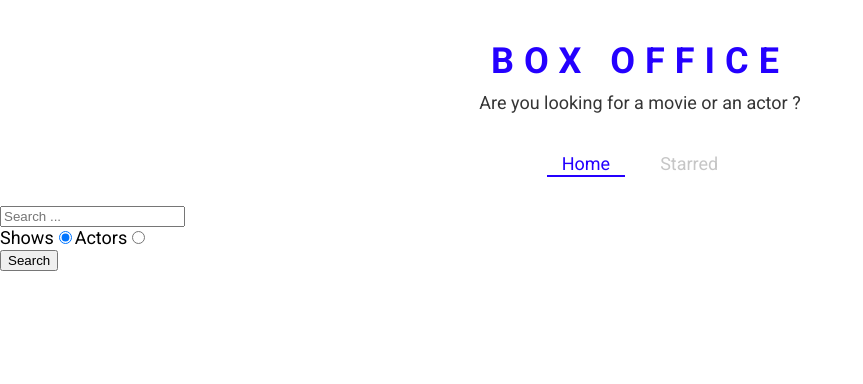
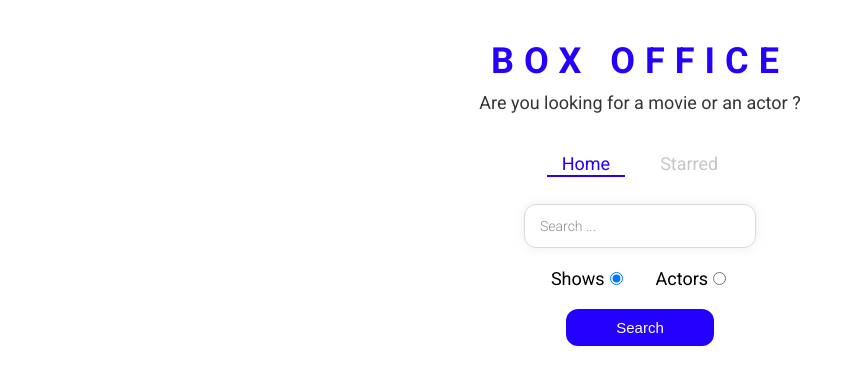
Before and after one commit to Mohamed-tahiri/Box-Office-React, a React (Create React App) app: page / in a window 1280 px wide. Shown: the top 384 px of the page, without its empty margins (0-863 px from the left). Built offline with nearby package versions, Linux system fonts and the light colour scheme.

Commit message:
styled the entire app

```diff
--- /dev/null
+++ b/src/components/CustomRdio.js
@@ -0,0 +1,11 @@
+import React from 'react'
+
+function CustomRdio ({ label, ...restProps }){
+    return (
+        <label htmlFor={restProps.id}>
+            {label}
+            <input {...restProps} type="radio" />
+        </label>
+    );
+}
+export default CustomRdio
--- a/src/pages/Home.js
+++ b/src/pages/Home.js
@@ -4,6 +4,8 @@
 import ShowGrid from '../components/show/ShowGrid';
 import ActorGrid from '../components/actor/ActorGrid';
 import { useLastQuery } from '../misc/custom-hooks';
+import { RadioInputsWrapper, SearchInput , SearchButtonWrapper } from './Home.styled';
+import CustomRdio from '../components/CustomRdio';
 
 function Home(){
     const [ input   , setInput   ] = useLastQuery();
@@ -58,7 +60,7 @@
 
     return (
         <MainPageLayout>
-            <input
+            <SearchInput
                 type="text"
                 placeholder="Search ..."
                 onChange={onInputChange}
@@ -66,38 +68,38 @@
                 value={input}
             />
 
+            <RadioInputsWrapper>
+
                 <div>
-
-                <label htmlFor="shows-search">
-                    Shows
-                    <input
+                    <CustomRdio
+                        label="Shows"
                         id="shows-search"
-                        type="radio"
                         value="shows"
                         checked={isShowsSearch}
                         onChange={onRadioChange}
                     />
-                </label>
 
-                <label htmlFor="actors-search">
-                    Actors
-                    <input
+                </div>
+                <div>
+                    <CustomRdio
+                            label="Actors"
                             id="actors-search"
-                        type="radio"
                             value="people"
                             checked={!isShowsSearch}
                             onChange={onRadioChange}
                     />
-                </label>
+                </div>
+            </RadioInputsWrapper>
 
-            </div>
-
+            <SearchButtonWrapper>
                 <button
                     type="button"
                     onClick={onSearch}
                 >
                     Search
                 </button>
+            </SearchButtonWrapper>
+
             {renderResults()}
         </MainPageLayout>
     )
--- /dev/null
+++ b/src/pages/Home.styled.js
@@ -0,0 +1,49 @@
+import styled from "styled-components";
+
+export const SearchInput = styled.input`
+    display: block;
+    font-family: 'Roboto', sans-serif;
+    width: 200px;
+    margin: auto;
+    outline: none;
+    padding: 13px 15px;
+    border: 1px solid #dbdbdb;
+    box-shadow: 0px 0px 10px 0px rgba(219, 219, 219, 0.5);
+    font-size: 14px;
+    border-radius: 12px;
+    color: #8d8d8d;
+
+    &::placeholder{
+        font-weight: 300;
+        color: #8d8d8d;
+    }
+`;
+
+export const RadioInputsWrapper = styled.div`
+    display: flex;
+    justify-content: center;
+    margin: 20px 0;
+
+    div {
+        margin: 0 15px;
+    }
+`;
+
+export const SearchButtonWrapper = styled.div`
+    text-align: center;
+    margin-bottom: 35px;
+
+    button {
+        color: #fff;
+        background-color: ${({  theme }) => theme.mainColors.blue };
+        margin: auto;
+        padding: 10px 50px;
+        font-size: 15px;
+        border: none;
+        outline: none;
+        border-radius: 12px;
+        &:hover {
+            cursor: pointer;
+        }
+    }
+`
```
Lines whose indentation alone changed are shown as unchanged.
